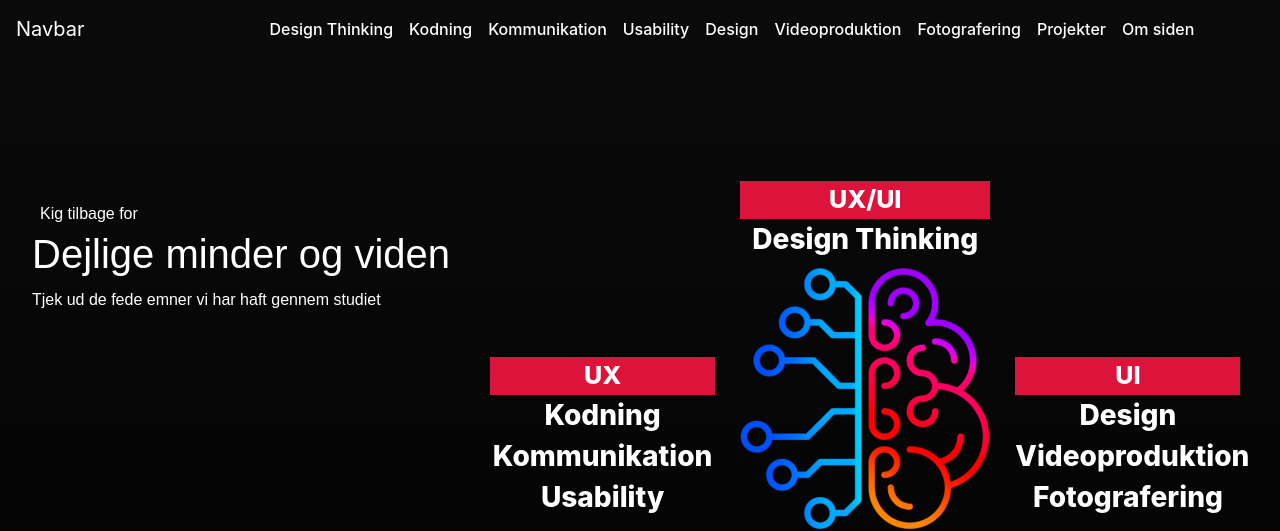
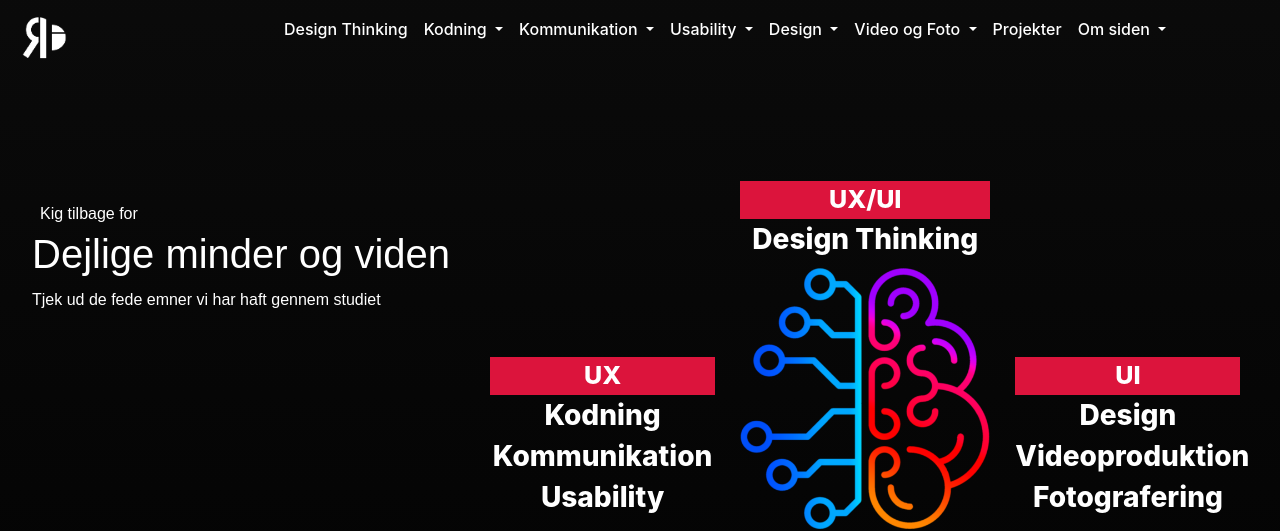
Before and after one commit to 10850/portfolio-drescher, a PHP site: page / in a window 1280 px wide. Shown: the top 531 px of the page. Run offline with PHP 8.4, Linux system fonts and the light colour scheme; some web fonts are replaced.

Commit message:
menu links finpudsning
nu er menuen mere responsiv og video og fotografering ryger under samme kategori for mindre links

```diff
--- a/index.css
+++ b/index.css
@@ -78,6 +78,10 @@ html, body {
 
 /* Burgermenu ikonet END*/
 
+.navbar-brand img {
+    max-width: 50px;
+}
+
 
 /* Links focus effect START */
 #nav-link-uxui:focus {
@@ -122,8 +126,8 @@ html, body {
 .globalmenu .navbar-collapse {
     background: linear-gradient(360deg,#030303 10%,#1f1f1f 360%);
     background-repeat: no-repeat;
-    height: 1000px;
-    overflow: hidden;
+    height: 600px;
+    overflow-y: hidden;
 }
 
 .globalmenu .navbar-collapse {
@@ -800,21 +804,23 @@ html, body {
 
 
     /* STYLING */
+    .globalmenu-desktop .navbar-brand {
+        margin-right: 0%;
+        margin-top: 0;
+    }
+
+    .navbar-brand img {
+    max-width: 60px;
+    }
+
     .globalmenu-desktop .navbar-nav {
         font-size: 15px;
         font-weight: 500;
-    }
-
-    .globalmenu-desktop .navbar-brand {
-        margin-top: -1em;
-    }
-
-    #menulisteflyt-projekter {
-        margin-left: -2em;
+        margin-left: 2em;
     }
 
     #menulisteflyt-omsiden {
-        margin-left: -2em;
+        margin-left: -4.5em;
     }
 
     /* MENULISTE BACKGROUND COLOR og FONT COLOR */
@@ -842,11 +848,7 @@ html, body {
         background: linear-gradient(360deg,#030303 10%,#1f1f1f 360%);
         background-repeat: no-repeat;
     }
-    #background-video{
-        background: linear-gradient(360deg,#030303 10%,#1f1f1f 360%);
-        background-repeat: no-repeat;
-    }
-    #background-foto{
+    #background-videoogfoto{
         background: linear-gradient(360deg,#030303 10%,#1f1f1f 360%);
         background-repeat: no-repeat;
     }
@@ -878,20 +880,17 @@ html, body {
 
     .globalmenu-desktop .mega-dropdown-desktop {
         display: inline-block;
+        margin-top: -2.5em;
     }
 
 
     /* HOVER */
-    .globalmenu-desktop .dropdown:hover .dropdown-menu {
-        display: block;
+    .globalmenu-desktop .dropdown a:hover {
+        background-color: white;
+        color: black;
     }
 
-    .dropdown-menu-mega .dropdown:hover .dropdown-menu {
-        display: block;
-        margin-top: -0.45em;
-    }
-
-    .globalmenu-desktop .dropdown a:hover {
+    .globalmenu-desktop .nav-link:hover {
         background-color: white;
         color: black;
     }
@@ -1012,13 +1011,18 @@ html, body {
 
 @media only screen and (min-width: 1020px) {
         .globalmenu-desktop .navbar-brand {
-        margin-right: 5%;
+        margin-right: 0%;
     }
 
+    #menulisteflyt-omsiden {
+        margin-left: -6.5em;
+    }
 
+    .globalmenu-desktop .navbar-nav {
+        margin-left: 14%;
+    }
 
-
-    }
+}
 
 
 /* Extra large devices (large laptops and desktops, 1200px and up) */
@@ -1040,14 +1044,17 @@ html, body {
     /* styling */
     .globalmenu-desktop .navbar-brand {
         margin-right: 0%;
-        margin-top: -1em;
+        margin-top: 0;
+    }
+
+    .navbar-brand img {
+    max-width: 60px;
     }
 
 
     .globalmenu-desktop .navbar-nav {
         font-size: 16px;
-        margin-left: 15%;
-        margin-right: 0;
+        margin-left: 12.5em;
         padding-right: 0;
         right: 0;
         left: 0;
--- a/index.html
+++ b/index.html
@@ -19,7 +19,7 @@
             <header>
                 <nav class="globalmenu">
                     <nav class="navbar navbar-expand-lg navbar-dark">
-                      <a class="navbar-brand" href="#">Navbar</a>
+                      <a class="navbar-brand" href="#"><img src="closure-logo-white.png"></a>
                       <button class="navbar-toggler" type="button" data-toggle="collapse" data-target="#navbarSupportedContent" aria-controls="navbarSupportedContent" aria-expanded="false" aria-label="Toggle navigation">
                           <label class="burgermenu-line"></label>
                           <label class="burgermenu-line" class="line-margintop"></label>
@@ -116,22 +116,15 @@
                 <!-- DESKTOP  GLOBAL MENU -->
                     <nav class="globalmenu-desktop">
                         <nav class="navbar navbar-expand-lg navbar-custom">
-                          <a class="navbar-brand" href="#">Navbar</a>
+                          <a class="navbar-brand" href="#"><img src="closure-logo-white.png"></a>
                           <div class="collapse navbar-collapse" id="navbarSupportedContent">
                             <ul class="navbar-nav mr-auto">
-                              <li class="nav-item dropdown">
-                                <a class="nav-link" href="#" id="navbarDropdown" role="button" data-toggle="dropdown" aria-haspopup="true" aria-expanded="false">
-                                  Design Thinking
-                                </a>
-                                <div class="dropdown-menu" id="background-designthinking" aria-labelledby="navbarDropdown">
-                                  <a class="dropdown-item" href="#">Action</a>
-                                  <a class="dropdown-item" href="#">Another action</a>
-                                  <a class="dropdown-item" href="#">Something else here</a>
-                                </div>
-                              </li> <!-- standard dropdown class="dropdown-standard" -->
+                                <li class="nav-item active">
+                                    <a class="nav-link" id="nav-link-uxui-desktop" href="#">Design Thinking </a>
+                                </li>
                               <div class="dropdown-menu-mega">
                                   <li class="nav-item dropdown">
-                                    <a class="nav-link" href="#" id="navbarDropdown" role="button" data-toggle="dropdown" aria-haspopup="true" aria-expanded="false">
+                                    <a class="nav-link dropdown-toggle" href="#" id="navbarDropdown" role="button" data-toggle="dropdown" aria-haspopup="true" aria-expanded="false">
                                       Kodning
                                     </a>
                                         <div class="dropdown-menu" id="background-kodning" aria-labelledby="navbarDropdown">
@@ -175,7 +168,7 @@
                                  </div> <!-- container til styling for mega dropdown -->
                                  <div class="dropdown-menu-mega">
                                   <li class="nav-item dropdown">
-                                    <a class="nav-link" href="#" id="navbarDropdown" role="button" data-toggle="dropdown" aria-haspopup="true" aria-expanded="false">
+                                    <a class="nav-link dropdown-toggle" href="#" id="navbarDropdown" role="button" data-toggle="dropdown" aria-haspopup="true" aria-expanded="false">
                                       Kommunikation
                                     </a>
                                         <div class="dropdown-menu" id="background-kommunikation" aria-labelledby="navbarDropdown">
@@ -218,7 +211,7 @@
                                     </li> <!-- mega dropdown -->
                                  </div> <!-- container til styling for mega dropdown -->
                                  <li class="nav-item dropdown">
-                                    <a class="nav-link" href="#" id="navbarDropdown" role="button" data-toggle="dropdown" aria-haspopup="true" aria-expanded="false">
+                                    <a class="nav-link dropdown-toggle" href="#" id="navbarDropdown" role="button" data-toggle="dropdown" aria-haspopup="true" aria-expanded="false">
                                       Usability
                                     </a>
                                     <div class="dropdown-menu" id="background-usability" aria-labelledby="navbarDropdown">
@@ -229,7 +222,7 @@
                                   </li> <!-- standard dropdown class="dropdown-standard" -->
                                 <div class="dropdown-menu-mega">
                                   <li class="nav-item dropdown">
-                                    <a class="nav-link" href="#" id="navbarDropdown" role="button" data-toggle="dropdown" aria-haspopup="true" aria-expanded="false">
+                                    <a class="nav-link dropdown-toggle" href="#" id="navbarDropdown" role="button" data-toggle="dropdown" aria-haspopup="true" aria-expanded="false">
                                       Design
                                     </a>
                                         <div class="dropdown-menu" id="background-design" aria-labelledby="navbarDropdown">
@@ -271,38 +264,20 @@
                                         </div>
                                     </li> <!-- mega dropdown -->
                                  </div> <!-- container til styling for mega dropdown -->
+                                <li class="nav-item dropdown">
+                                    <a class="nav-link dropdown-toggle" href="#" id="navbarDropdown" role="button" data-toggle="dropdown" aria-haspopup="true" aria-expanded="false">
+                                      Video og Foto
+                                    </a>
+                                    <div class="dropdown-menu" id="background-videoogfoto" aria-labelledby="navbarDropdown">
+                                      <a class="dropdown-item" id="video-link-dektop" href="#">Videoproduktion</a>
+                                      <a class="dropdown-item" id="fotografering-link-desktop" href="#">Fotografering</a>
+                                    </div>
+                                </li> <!-- standard dropdown class="dropdown-standard" -->
+                                <li class="nav-item active">
+                                    <a class="nav-link" id="projekter-link-desktop" href="#">Projekter </a>
+                                </li>
                               <li class="nav-item dropdown">
-                                <a class="nav-link" href="#" id="navbarDropdown" role="button" data-toggle="dropdown" aria-haspopup="true" aria-expanded="false">
-                                  Videoproduktion
-                                </a>
-                                <div class="dropdown-menu" id="background-video" aria-labelledby="navbarDropdown">
-                                  <a class="dropdown-item" href="#">Action</a>
-                                  <a class="dropdown-item" href="#">Another action</a>
-                                  <a class="dropdown-item" href="#">Something else here</a>
-                                </div>
-                              </li> <!-- standard dropdown class="dropdown-standard" -->
-                              <li class="nav-item dropdown">
-                                <a class="nav-link" href="#" id="navbarDropdown" role="button" data-toggle="dropdown" aria-haspopup="true" aria-expanded="false">
-                                  Fotografering
-                                </a>
-                                <div class="dropdown-menu" id="background-foto" aria-labelledby="navbarDropdown">
-                                  <a class="dropdown-item" href="#">Action</a>
-                                  <a class="dropdown-item" href="#">Another action</a>
-                                  <a class="dropdown-item" href="#">Something else here</a>
-                                </div>
-                              </li> <!-- standard dropdown class="dropdown-standard" -->
-                              <li class="nav-item dropdown">
-                                <a class="nav-link" href="#" id="navbarDropdown" role="button" data-toggle="dropdown" aria-haspopup="true" aria-expanded="false">
-                                  Projekter
-                                </a>
-                                <div class="dropdown-menu" id="menulisteflyt-projekter" aria-labelledby="navbarDropdown">
-                                  <a class="dropdown-item" href="#">Action</a>
-                                  <a class="dropdown-item" href="#">Another action</a>
-                                  <a class="dropdown-item" href="#">Something else here</a>
-                                </div>
-                              </li> <!-- standard dropdown class="dropdown-standard" -->
-                              <li class="nav-item dropdown">
-                                <a class="nav-link" href="#" id="navbarDropdown" role="button" data-toggle="dropdown" aria-haspopup="true" aria-expanded="false">
+                                <a class="nav-link dropdown-toggle" href="#" id="navbarDropdown" role="button" data-toggle="dropdown" aria-haspopup="true" aria-expanded="false">
                                   Om siden
                                 </a>
                                 <div class="dropdown-menu" id="menulisteflyt-omsiden" aria-labelledby="navbarDropdown">
```
